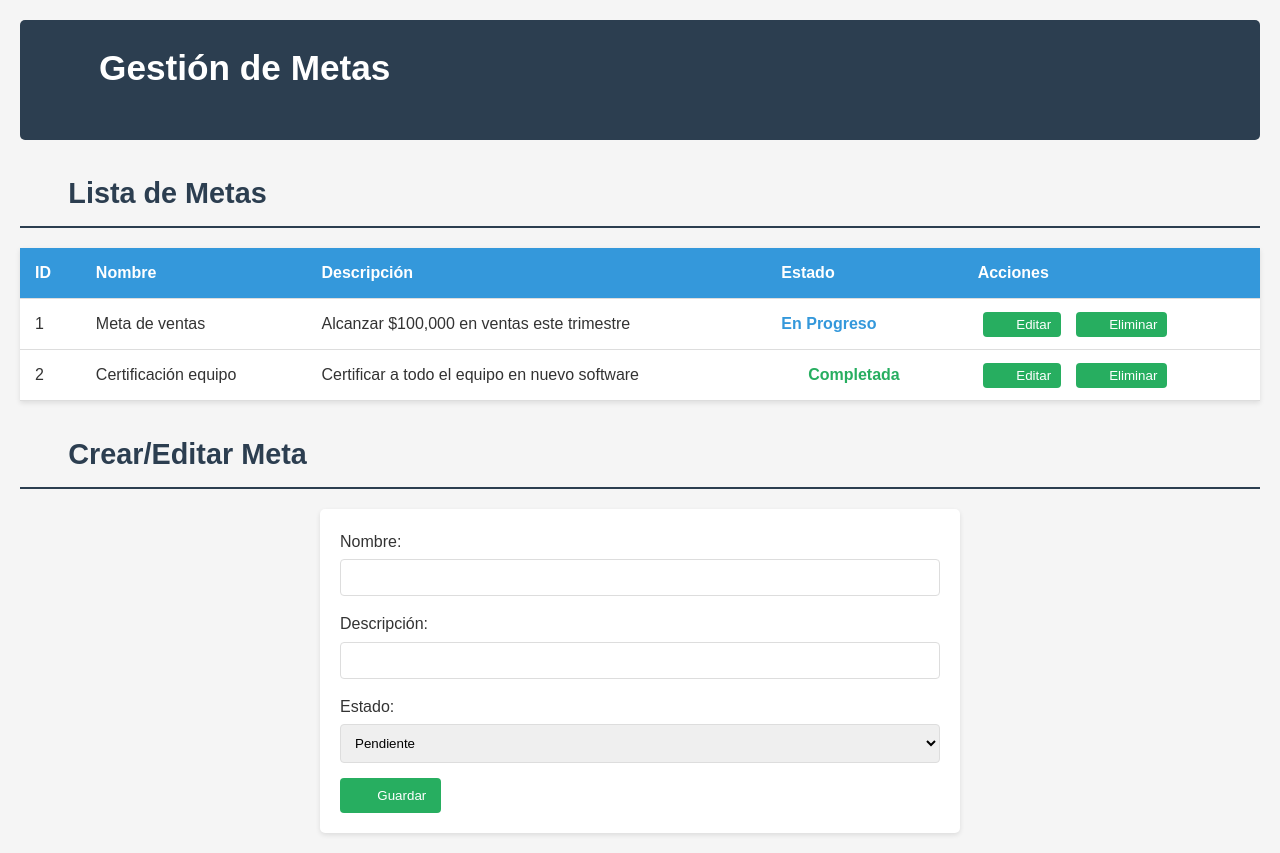
After one commit to somniumless/plan_de_desarrollo, a Flask app: template app/templates/metas/metas.html in a window 1280 px wide. The commit adds this page. Run offline with Flask 3, Linux system fonts and the light colour scheme; the template is opened without the code that fills it, so the values that code supplies are empty; some web fonts are replaced.

Commit message:
Agregar plantillas y scripts para la gestión de metas, incluyendo estilos y funcionalidad CRUD.

```diff
--- /dev/null
+++ b/app/templates/metas/css/metas.css
@@ -0,0 +1,190 @@
+@charset "UTF-8";
+
+/* Importar las fuentes definidas en all.css */
+@font-face {
+    font-family: 'Montserrat-Regular';
+    src: url('../assets/fonts/Montserrat/Montserrat-Regular.ttf');
+}
+
+@font-face {
+    font-family: 'WorkSans-SemiBold';
+    src: url('../assets/fonts/Work_Sans/static/WorkSans-SemiBold.ttf');
+}
+
+/* Estilos generales */
+body {
+    font-family: 'Montserrat-Regular', sans-serif;
+    line-height: 1.6;
+    margin: 0;
+    padding: 20px;
+    color: #333;
+    background-color: #f5f5f5;
+}
+
+header {
+    background-color: #2c3e50;
+    color: white;
+    padding: 20px;
+    margin-bottom: 30px;
+    border-radius: 5px;
+}
+
+h1, h2 {
+    font-family: 'WorkSans-SemiBold', sans-serif;
+    margin-top: 0;
+}
+
+h1 {
+    font-size: 2.2em;
+}
+
+h2 {
+    font-size: 1.8em;
+    color: #2c3e50;
+    border-bottom: 2px solid #2c3e50;
+    padding-bottom: 10px;
+    margin-bottom: 20px;
+}
+
+/* Estilos para la tabla */
+table {
+    width: 100%;
+    border-collapse: collapse;
+    margin-bottom: 30px;
+    background-color: white;
+    box-shadow: 0 2px 5px rgba(0,0,0,0.1);
+}
+
+th, td {
+    padding: 12px 15px;
+    text-align: left;
+    border-bottom: 1px solid #ddd;
+}
+
+th {
+    background-color: #3498db;
+    color: white;
+    font-family: 'WorkSans-SemiBold', sans-serif;
+}
+
+tr:hover {
+    background-color: #f1f1f1;
+}
+
+/* Estilos para estados */
+.estado-pendiente {
+    color: #e67e22;
+    font-weight: bold;
+}
+
+.estado-progreso {
+    color: #3498db;
+    font-weight: bold;
+}
+
+.estado-completada {
+    color: #27ae60;
+    font-weight: bold;
+}
+
+/* Estilos para el formulario */
+form {
+    background-color: white;
+    padding: 20px;
+    border-radius: 5px;
+    box-shadow: 0 2px 5px rgba(0,0,0,0.1);
+    max-width: 600px;
+    margin: 0 auto;
+}
+
+label {
+    display: block;
+    margin-bottom: 15px;
+    font-family: 'WorkSans-SemiBold', sans-serif;
+}
+
+input[type="text"],
+select {
+    width: 100%;
+    padding: 10px;
+    border: 1px solid #ddd;
+    border-radius: 4px;
+    font-family: 'Montserrat-Regular', sans-serif;
+    margin-top: 5px;
+    box-sizing: border-box;
+}
+
+button {
+    background-color: #27ae60;
+    color: white;
+    border: none;
+    padding: 10px 15px;
+    border-radius: 4px;
+    cursor: pointer;
+    font-family: 'WorkSans-SemiBold', sans-serif;
+    margin-right: 10px;
+}
+
+button:hover {
+    background-color: #219653;
+}
+
+#cancelar-edicion {
+    background-color: #e74c3c;
+}
+
+#cancelar-edicion:hover {
+    background-color: #c0392b;
+}
+
+/* Iconos de acciones (usando govco-fontv2) */
+[class^="govco-"]:before,
+[class*=" govco-"]:before {
+    font-family: "govco-fontv2";
+    font-style: normal;
+    font-weight: normal;
+    display: inline-block;
+    text-decoration: inherit;
+    width: 1em;
+    margin-right: .2em;
+    text-align: center;
+    font-variant: normal;
+    text-transform: none;
+    line-height: 1em;
+    margin-left: .2em;
+    -webkit-font-smoothing: antialiased;
+    -moz-osx-font-smoothing: grayscale;
+}
+
+/* Clases para iconos específicos para metas */
+.govco-target:before { content: '\e874'; } /* Icono de meta/objetivo */
+.govco-list-alt:before { content: '\ea16'; } /* Icono de lista */
+.govco-edit:before { content: '\e91f'; } /* Icono de editar */
+.govco-trash-alt:before { content: '\eb89'; } /* Icono de eliminar */
+.govco-check-circle:before { content: '\e8a4'; } /* Icono de completado */
+.govco-save:before { content: '\ead8'; } /* Icono de guardar */
+.govco-cancel:before { content: '\e8ed'; } /* Icono de cancelar */
+
+/* Estilos para botones con iconos */
+.btn-icon {
+    display: inline-flex;
+    align-items: center;
+    padding: 5px 10px;
+    margin: 0 5px;
+}
+
+.btn-icon i {
+    margin-right: 5px;
+}
+
+/* Responsive */
+@media (max-width: 768px) {
+    table {
+        display: block;
+        overflow-x: auto;
+    }
+
+    form {
+        padding: 15px;
+    }
+}
--- /dev/null
+++ b/app/templates/metas/js/metas.js
@@ -0,0 +1,83 @@
+document.addEventListener('DOMContentLoaded', () => {
+    cargarMetas();
+
+    document.getElementById('form-meta').addEventListener('submit', guardarMeta);
+    document.getElementById('cancelar-edicion').addEventListener('click', limpiarFormulario);
+});
+
+function cargarMetas() {
+    fetch('http://localhost:5000/api/metas')
+        .then(res => res.json())
+        .then(metas => {
+            const tbody = document.querySelector('#tabla-metas tbody');
+            tbody.innerHTML = '';
+            metas.forEach(meta => {
+                const tr = document.createElement('tr');
+                tr.innerHTML = `
+                    <td>${meta.id}</td>
+                    <td>${meta.nombre}</td>
+                    <td>${meta.descripcion}</td>
+                    <td>${meta.estado}</td>
+                    <td>
+                        <button onclick="editarMeta(${meta.id}, '${meta.nombre}', '${meta.descripcion}', '${meta.estado}')">Editar</button>
+                        <button onclick="eliminarMeta(${meta.id})">Eliminar</button>
+                    </td>
+                `;
+                tbody.appendChild(tr);
+            });
+        });
+}
+
+function guardarMeta(e) {
+    e.preventDefault();
+    const id = document.getElementById('meta-id').value;
+    const nombre = document.getElementById('meta-nombre').value;
+    const descripcion = document.getElementById('meta-descripcion').value;
+    const estado = document.getElementById('meta-estado').value;
+
+    const meta = { nombre, descripcion, estado };
+
+    if (id) {
+        // Editar meta
+        fetch(`http://localhost:5000/api/metas/${id}`, {
+            method: 'PUT',
+            headers: { 'Content-Type': 'application/json' },
+            body: JSON.stringify(meta)
+        }).then(() => {
+            cargarMetas();
+            limpiarFormulario();
+        });
+    } else {
+        // Crear meta
+        fetch('http://localhost:5000/api/metas', {
+            method: 'POST',
+            headers: { 'Content-Type': 'application/json' },
+            body: JSON.stringify(meta)
+        }).then(() => {
+            cargarMetas();
+            limpiarFormulario();
+        });
+    }
+}
+
+function editarMeta(id, nombre, descripcion, estado) {
+    document.getElementById('meta-id').value = id;
+    document.getElementById('meta-nombre').value = nombre;
+    document.getElementById('meta-descripcion').value = descripcion;
+    document.getElementById('meta-estado').value = estado;
+    document.getElementById('cancelar-edicion').style.display = 'inline';
+}
+
+function limpiarFormulario() {
+    document.getElementById('meta-id').value = '';
+    document.getElementById('form-meta').reset();
+    document.getElementById('cancelar-edicion').style.display = 'none';
+}
+
+function eliminarMeta(id) {
+    if (confirm('¿Seguro que deseas eliminar esta meta?')) {
+        fetch(`http://localhost:5000/api/metas/${id}`, {
+            method: 'DELETE'
+        }).then(() => cargarMetas());
+    }
+}
--- /dev/null
+++ b/app/templates/metas/metas.html
@@ -0,0 +1,74 @@
+<!DOCTYPE html>
+<html lang="es">
+<head>
+    <meta charset="UTF-8">
+    <meta name="viewport" content="width=device-width, initial-scale=1.0">
+    <title>Gestión de Metas</title>
+    <link rel="stylesheet" href="css/metas.css">
+    <link rel="stylesheet" href="css/all.css"> <!-- Asegúrate de incluir el CSS de iconos -->
+</head>
+<body>
+    <header>
+        <h1><i class="govco-target"></i> Gestión de Metas</h1>
+    </header>
+    <main>
+        <section>
+            <h2><i class="govco-list-alt"></i> Lista de Metas</h2>
+            <table id="tabla-metas">
+                <thead>
+                    <tr>
+                        <th>ID</th>
+                        <th>Nombre</th>
+                        <th>Descripción</th>
+                        <th>Estado</th>
+                        <th>Acciones</th>
+                    </tr>
+                </thead>
+                <tbody>
+                    <!-- Ejemplo de fila con iconos -->
+                    <tr>
+                        <td>1</td>
+                        <td>Meta de ventas</td>
+                        <td>Alcanzar $100,000 en ventas este trimestre</td>
+                        <td class="estado-progreso">En Progreso</td>
+                        <td>
+                            <button class="btn-icon"><i class="govco-edit"></i> Editar</button>
+                            <button class="btn-icon"><i class="govco-trash-alt"></i> Eliminar</button>
+                        </td>
+                    </tr>
+                    <tr>
+                        <td>2</td>
+                        <td>Certificación equipo</td>
+                        <td>Certificar a todo el equipo en nuevo software</td>
+                        <td class="estado-completada"><i class="govco-check-circle"></i> Completada</td>
+                        <td>
+                            <button class="btn-icon"><i class="govco-edit"></i> Editar</button>
+                            <button class="btn-icon"><i class="govco-trash-alt"></i> Eliminar</button>
+                        </td>
+                    </tr>
+                </tbody>
+            </table>
+        </section>
+        <section>
+            <h2><i class="govco-edit"></i> Crear/Editar Meta</h2>
+            <form id="form-meta">
+                <input type="hidden" id="meta-id">
+                <label>Nombre: <input type="text" id="meta-nombre" required></label>
+                <label>Descripción: <input type="text" id="meta-descripcion" required></label>
+                <label>Estado:
+                    <select id="meta-estado" required>
+                        <option value="Pendiente">Pendiente</option>
+                        <option value="En Progreso">En Progreso</option>
+                        <option value="Completada">Completada</option>
+                    </select>
+                </label>
+                <button type="submit"><i class="govco-save"></i> Guardar</button>
+                <button type="button" id="cancelar-edicion" style="display:none;">
+                    <i class="govco-cancel"></i> Cancelar
+                </button>
+            </form>
+        </section>
+    </main>
+    <script src="js/metas.js"></script>
+</body>
+</html>
```
Also changed, not shown: app/templates/usuarios/usuarios.html (+20 -7 lines).
